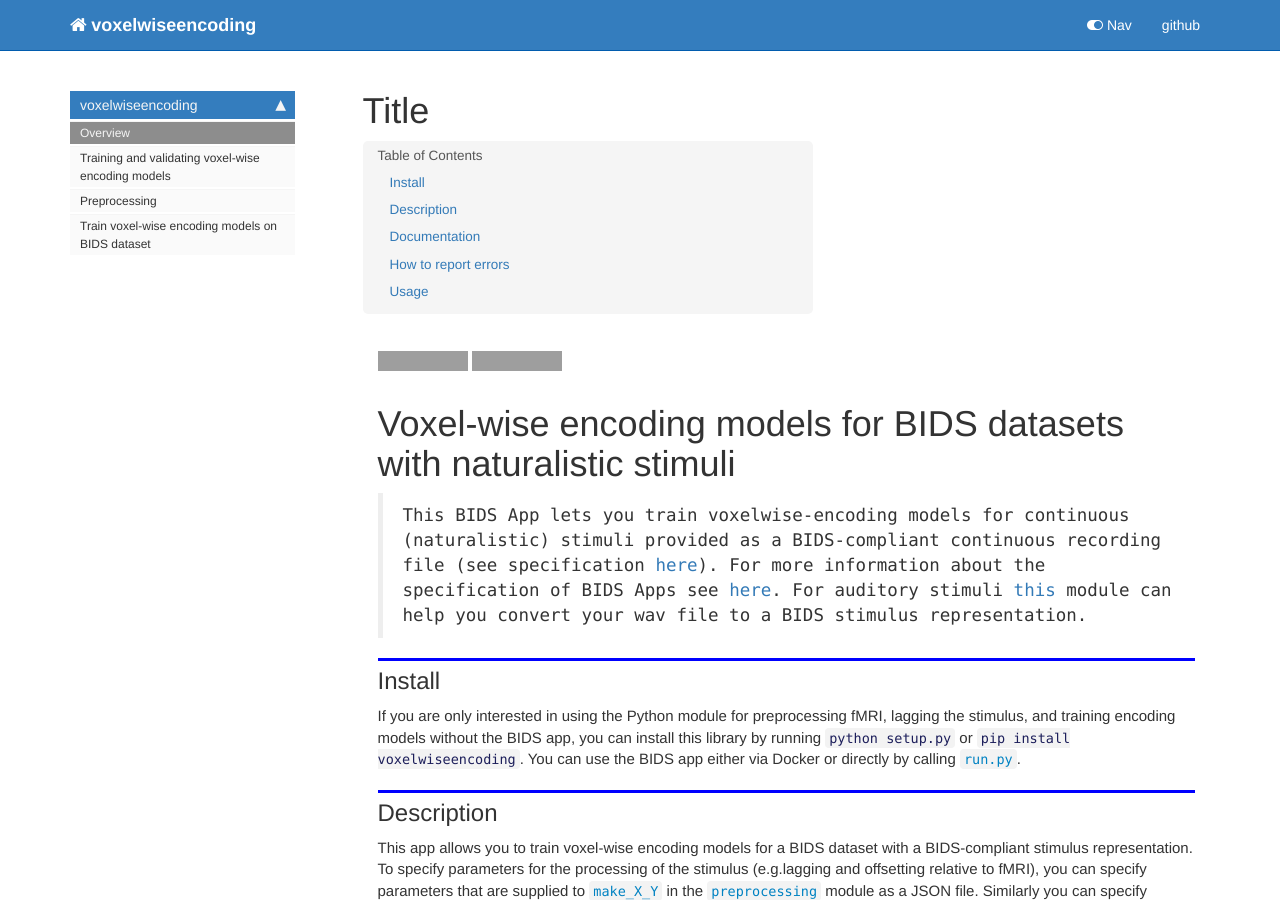
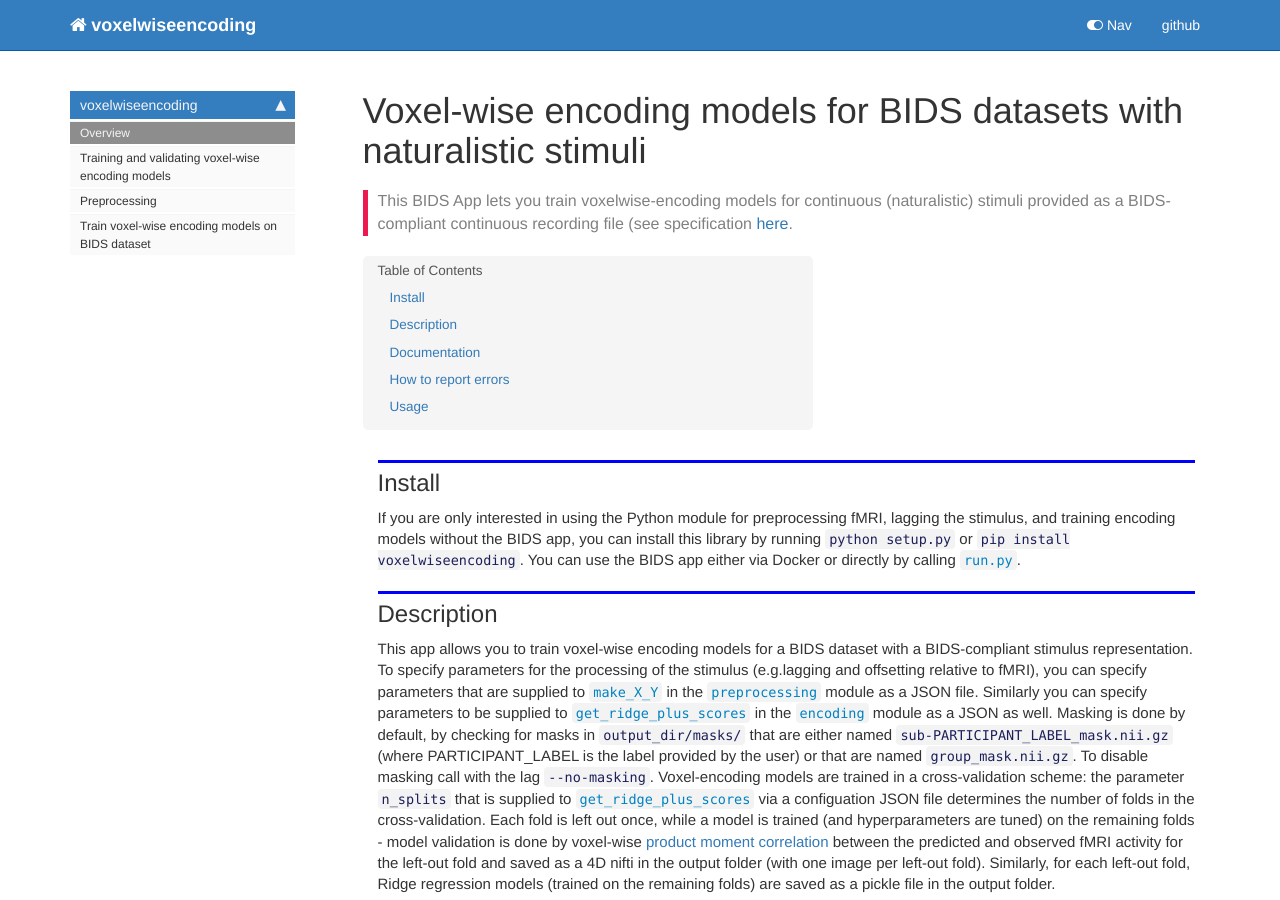
Before and after one commit to mjboos/voxelwiseencoding, a Jekyll site: the page built from docs/index.html, in a window 1280 px wide and 900 px high. Built offline with Jekyll 4.4.1, drawn with Linux system fonts in a browser that asks for light colours; nearby versions of some CDN libraries; comment, search, counter and statistics services are not loaded; grey boxes are pictures that could not be loaded.

Commit message:
improved docs

```diff
--- a/docs/index.html
+++ b/docs/index.html
@@ -1,13 +1,13 @@
 ---
 
-title: Title
+title: Voxel-wise encoding models for BIDS datasets with naturalistic stimuli
 
 
 keywords: fastai
 sidebar: home_sidebar
 
-
-
+summary: "This BIDS App lets you train voxelwise-encoding models for continuous (naturalistic) stimuli provided as a BIDS-compliant continuous recording file (see specification <a href='https://bids-specification.readthedocs.io/en/stable/04-modality-specific-files/06-physiological-and-other-continuous-recordings.html)'>here</a>."
+description: "This BIDS App lets you train voxelwise-encoding models for continuous (naturalistic) stimuli provided as a BIDS-compliant continuous recording file (see specification <a href='https://bids-specification.readthedocs.io/en/stable/04-modality-specific-files/06-physiological-and-other-continuous-recordings.html)'>here</a>."
 nb_path: "index.ipynb"
 ---
 <!--
@@ -29,18 +29,6 @@
 </div>
     {% endraw %}
 
-<div class="cell border-box-sizing text_cell rendered"><div class="inner_cell">
-<div class="text_cell_render border-box-sizing rendered_html">
-<p><img src="https://github.com/mjboos/voxelwiseencoding/workflows/Python%20package/badge.svg" alt="Python package">
-<a href="https://opensource.org/licenses/MIT"><img src="https://img.shields.io/badge/License-MIT-yellow.svg" alt="License: MIT"></a></p>
-<h1 id="Voxel-wise-encoding-models-for-BIDS-datasets-with-naturalistic-stimuli">Voxel-wise encoding models for BIDS datasets with naturalistic stimuli<a class="anchor-link" href="#Voxel-wise-encoding-models-for-BIDS-datasets-with-naturalistic-stimuli"> </a></h1><blockquote><p>This BIDS App lets you train voxelwise-encoding models for continuous (naturalistic) stimuli provided as a BIDS-compliant continuous recording file (see specification <a href="https://bids-specification.readthedocs.io/en/stable/04-modality-specific-files/06-physiological-and-other-continuous-recordings.html">here</a>).
-For more information about the specification of BIDS Apps see <a href="https://docs.google.com/document/d/1E1Wi5ONvOVVnGhj21S1bmJJ4kyHFT7tkxnV3C23sjIE/">here</a>.
-For auditory stimuli <a href="https://github.com/mjboos/audio2bidsstim/">this</a> module can help you convert your wav file to a BIDS stimulus representation.</p>
-</blockquote>
-
-</div>
-</div>
-</div>
 <div class="cell border-box-sizing text_cell rendered"><div class="inner_cell">
 <div class="text_cell_render border-box-sizing rendered_html">
 <h2 id="Install">Install<a class="anchor-link" href="#Install"> </a></h2><p>If you are only interested in using the Python module for preprocessing fMRI, lagging the stimulus, and training encoding models without the BIDS app, you can install this library by running <code>python setup.py</code> or <code>pip install voxelwiseencoding</code>.
```
